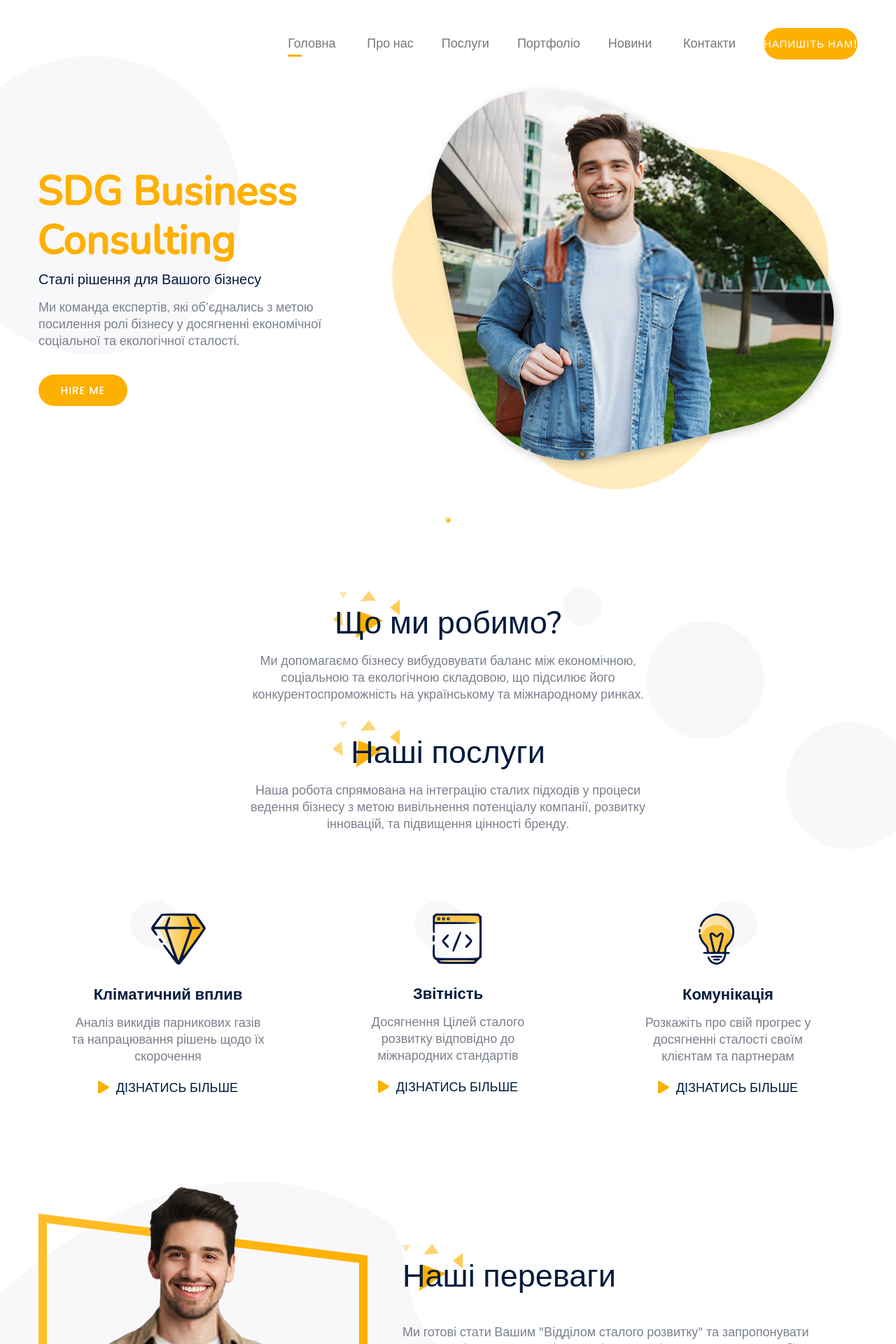
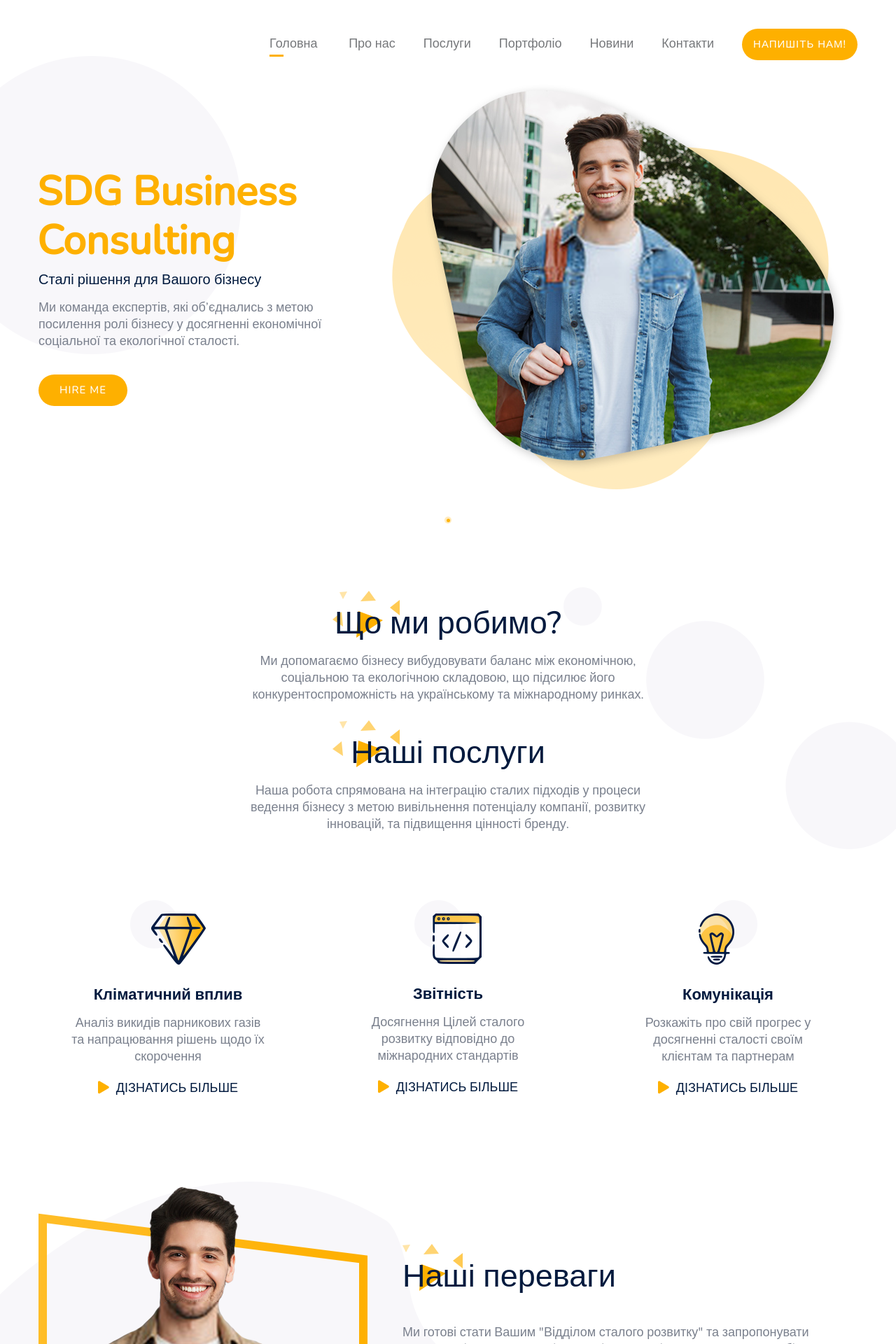
Before and after one commit to SDG-Business-Consulting/jekyll-site, a Jekyll site: the page built from pages/index.html, in a window 1280 px wide. Shown: the top 1920 px of the page at 70% size. Built offline with Jekyll 4.4.1, drawn with Linux system fonts in a browser that asks for light colours; comment, search, counter and statistics services are not loaded.

Commit message:
Update navbar & mobile menu

```diff
--- a/_includes/header.html
+++ b/_includes/header.html
@@ -39,7 +39,7 @@
 					<a href="#" class="close_btn"><i class="fas fa-times"></i></a>
 				</div>
 				<ul class="sidebar-menu">
-					<li class="menu-item"><a href="{{site.url}}">Home</a></li>
+					<li class="menu-item"><a href="{{site.url}}">Головна</a></li>
                     {% for menu in site.data.navigation %}
 					<li class="menu-item"><a href="{{menu.url}}">{{menu.text}}</a>
 						{% if menu.submenu %}
--- a/_sass/custom.scss
+++ b/_sass/custom.scss
@@ -13,3 +13,41 @@
   font-family: 'Nunito', 'Poppins', sans-serif;
   font-weight: 500;
 }
+
+/* Overrides*/
+
+.deneb_btn {
+  font-family: 'Nunito', 'Poppins', sans-serif;
+  padding: 0 1rem;
+}
+
+.header_area {
+	.site_menu {
+		.primary_menu {
+			.main_menu {
+				ul {
+					li {
+						.deneb_btn {
+							padding: 0 1rem;
+						}
+          }
+        }
+      }
+    }
+  }
+}
+
+.sidebar-menu {
+  li {
+    &:hover {
+      a {
+        border-left-color: #1e282c;
+      }
+    }
+
+    .deneb_btn {
+      margin-top: 24px;
+      padding: 0 1rem;
+    }
+  }
+}
--- a/pages/portfolios.html
+++ b/pages/portfolio.html
@@ -1,10 +1,10 @@
 ---
 layout: default
 permalink: /:basename
-title: "Portfolios"
+title: "Portfolio"
 ---
 
 {% include page_header.html %}
-{% include portfolios.html %}
+{% include portfolio.html %}
 {% include testimonials.html %}
 {% include contact_area.html %}
```
Also changed, not shown: _data/navigation.yml (+6 -8 lines), _includes/portfolio.html (renamed from _includes/portfolios.html).
